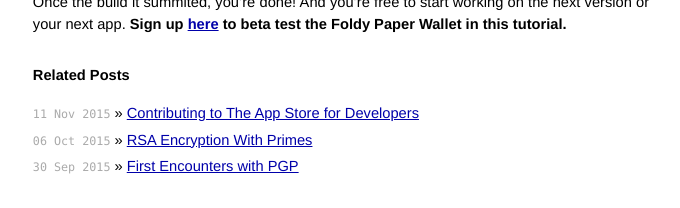
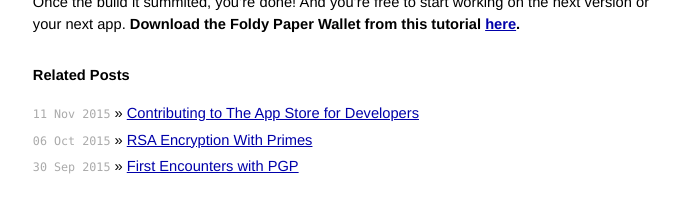
Before and after one commit to kristovatlas/kiaraRobles.github.io, a Jekyll site: the page built from _posts/2015-10-26-codetoapp.md, in a window 1280 px wide and 900 px high, scrolled down 5419 px, cut to the strip 604-900 px from the top of the window. Shown: the top 208 px of the strip, without its empty margins (299-979 px from the left). Built offline with Jekyll 4.4.1, drawn with Linux system fonts in a browser that asks for light colours; Markdown is read by kramdown in place of the engine named in the settings.

Commit message:
Update 2015-10-26-codetoapp.md
Changed beta to download

```diff
--- a/_posts/2015-10-26-codetoapp.md
+++ b/_posts/2015-10-26-codetoapp.md
@@ -100,4 +100,4 @@ There are three main moving parts to this process: [Apple Developer](developer.a
     ![](http://i.imgur.com/vXgRJay.png?1)
 
 
-Once the build it summited, you're done! And you're free to start working on the next version or your next app. **Sign up [here](https://kiararobles.wufoo.com/forms/z1spzi0g0jz1ktx/) to beta test the Foldy Paper Wallet in this tutorial.**
+Once the build it summited, you're done! And you're free to start working on the next version or your next app. **Download the Foldy Paper Wallet from this tutorial [here](https://itunes.apple.com/us/app/foldy-paper-wallet/id1051481352?mt=8&ign-mpt=uo%3D4).**
```
